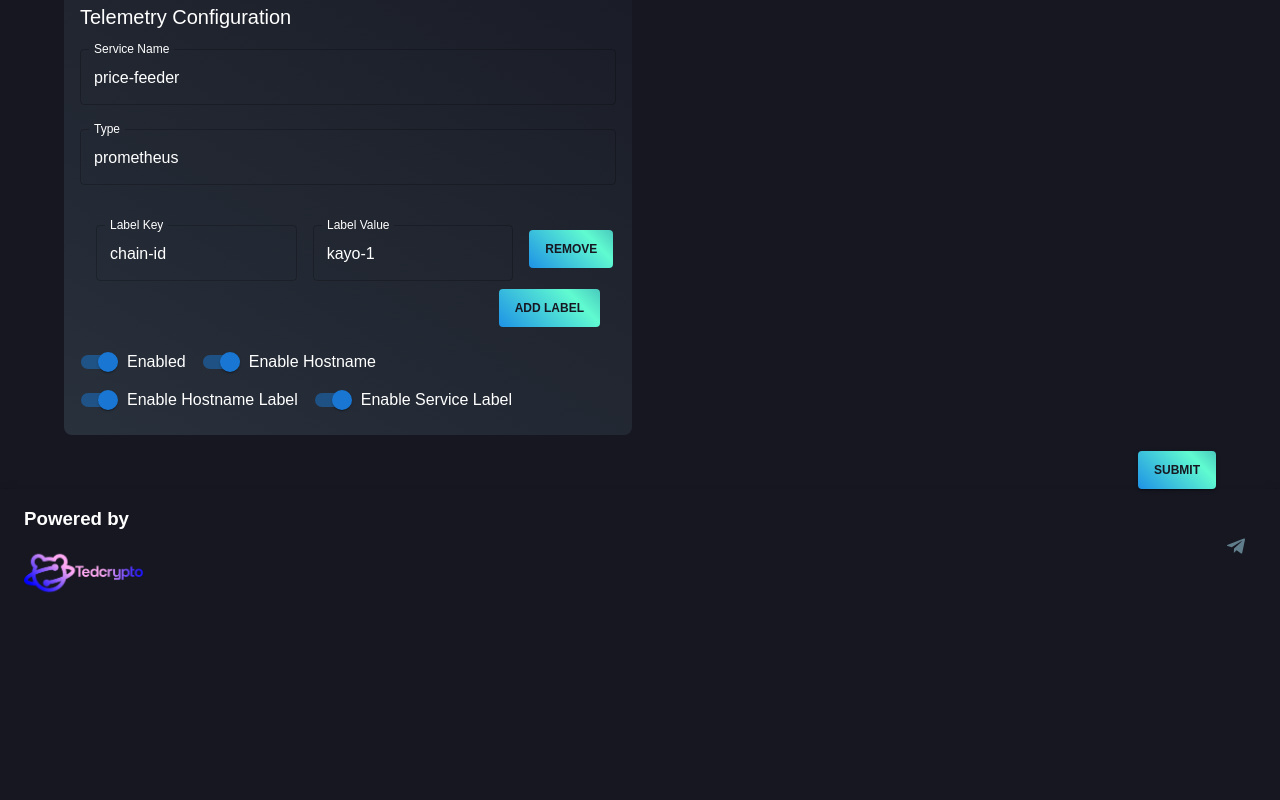
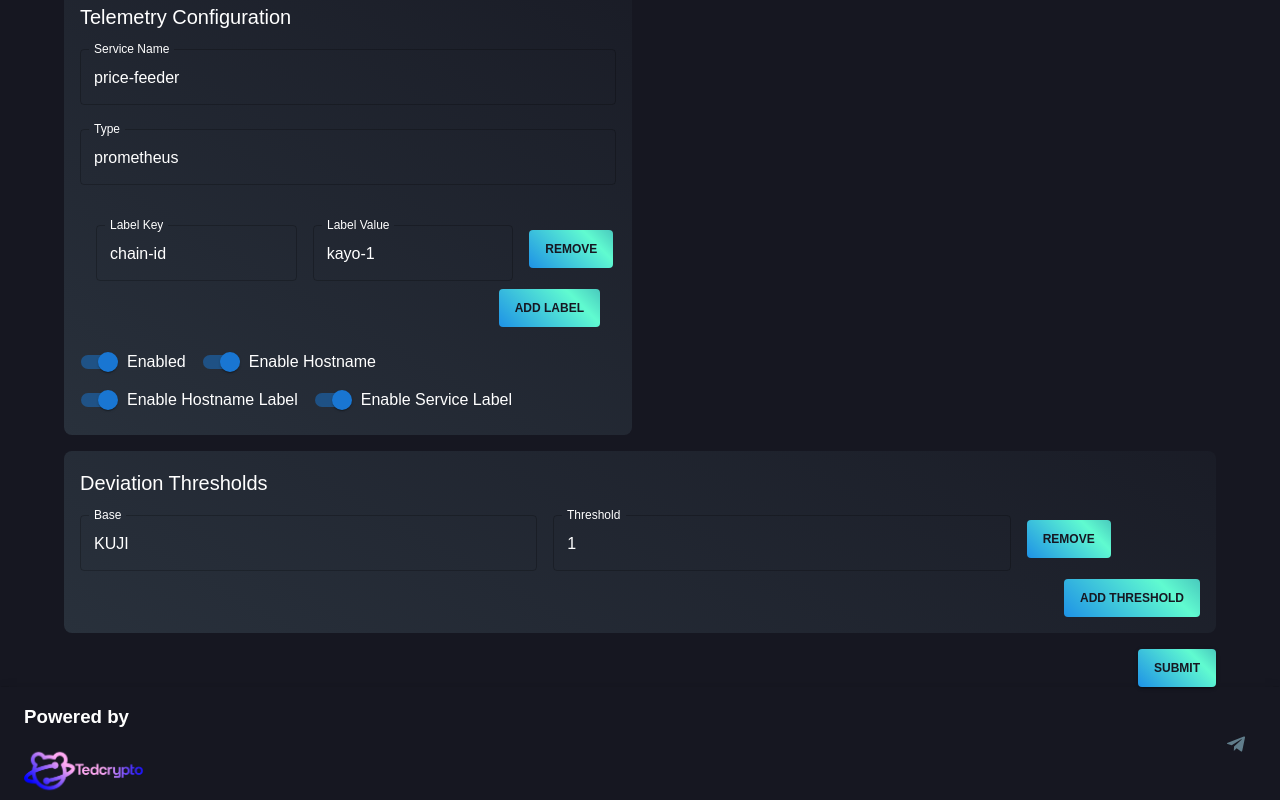
Before and after one commit to TedcryptoOrg/kujira-price-feeder-ui, a React (Create React App) app: page /form in a window 1280 px wide. Shown: the part 911-1711 px from the top of the page. Before the commit the page ends 1513 px from the top, so only its background shows below. Built offline with nearby package versions, Linux system fonts and the light colour scheme.

Commit message:
feat: deviation thresholds

```diff
--- /dev/null
+++ b/src/components/configuration_form/DeviationThresholdsForm.tsx
@@ -0,0 +1,65 @@
+import React from 'react';
+import TextField from '@mui/material/TextField';
+import Button from '@mui/material/Button';
+import Grid from '@mui/material/Grid';
+import { DeviationThresholds } from "../../interfaces";
+
+interface DeviationThresholdsFormProps {
+    config: DeviationThresholds[];
+    onConfigChange: (newConfig: DeviationThresholds[]) => void;
+}
+
+const DeviationThresholdsForm: React.FC<DeviationThresholdsFormProps> = ({ config, onConfigChange }) => {
+    const handleThresholdChange = (index: number, event: React.ChangeEvent<HTMLInputElement | HTMLTextAreaElement>) => {
+        const newThresholds = [...config];
+        newThresholds[index] = { ...newThresholds[index], [event.target.name]: event.target.value };
+        onConfigChange(newThresholds);
+    };
+
+    const handleAddThreshold = () => {
+        onConfigChange([...config, { base: '', threshold: '' }]);
+    };
+
+    const handleRemoveThreshold = (index: number) => {
+        const newThresholds = [...config];
+        newThresholds.splice(index, 1);
+        onConfigChange(newThresholds);
+    };
+
+    return (
+        <>
+            {config.map((threshold, index) => (
+                <Grid container spacing={2} alignItems="center" key={index}>
+                    <Grid item xs={5}>
+                        <TextField
+                            label="Base"
+                            name="base"
+                            value={threshold.base}
+                            onChange={(event) => handleThresholdChange(index, event)}
+                            margin="normal"
+                            fullWidth
+                        />
+                    </Grid>
+                    <Grid item xs={5}>
+                        <TextField
+                            label="Threshold"
+                            name="threshold"
+                            value={threshold.threshold}
+                            onChange={(event) => handleThresholdChange(index, event)}
+                            margin="normal"
+                            fullWidth
+                        />
+                    </Grid>
+                    <Grid item xs={2}>
+                        <Button onClick={() => handleRemoveThreshold(index)}>Remove</Button>
+                    </Grid>
+                </Grid>
+            ))}
+            <Grid container justifyContent="flex-end">
+                <Button onClick={handleAddThreshold}>Add Threshold</Button>
+            </Grid>
+        </>
+    );
+};
+
+export default DeviationThresholdsForm;
--- a/src/components/configuration_form/MainForm.tsx
+++ b/src/components/configuration_form/MainForm.tsx
@@ -3,7 +3,16 @@ import Box from '@mui/material/Box';
 import Grid from '@mui/material/Grid';
 import Button from '@mui/material/Button';
 import Typography from '@mui/material/Typography';
-import {ServerConfig, Account, GlobalConfig, Rpc, Keyring, KujiraPriceFeederConfig, Telemetry} from "../../interfaces";
+import {
+    ServerConfig,
+    Account,
+    GlobalConfig,
+    Rpc,
+    Keyring,
+    KujiraPriceFeederConfig,
+    Telemetry,
+    DeviationThresholds
+} from "../../interfaces";
 import AccountConfigForm from "./AccountConfigForm";
 import RpcConfigForm from "./RpcConfigForm";
 import GlobalConfigForm from "./GlobalConfigForm";
@@ -13,6 +22,7 @@ import {styled} from '@mui/system';
 import {useLocation} from 'react-router-dom';
 import CustomSnackbar from "../CustomSnackBar";
 import TelemetryConfigForm from "./TelemetryConfigForm";
+import DeviationThresholdsForm from "./DeviationThresholdsForm";
 
 const json2toml = require('json2toml');
 
@@ -69,6 +79,7 @@ const MainForm: React.FC = () => {
         service_name: 'price-feeder',
         type: 'prometheus',
     });
+    const [deviationThresholdsData, setDeviationThresholdsData] = useState([{ base: 'KUJI', threshold: '1' } as DeviationThresholds]);
 
     useEffect(() => {
         if (jsonData) {
@@ -102,6 +113,16 @@ const MainForm: React.FC = () => {
                 rpc_timeout: jsonData.rpc.rpc_timeout || '',
                 tmrpc_endpoint: jsonData.rpc.tmrpc_endpoint || '',
             });
+            setTelemetryConfig({
+                enable_hostname: jsonData.telemetry.enable_hostname || false,
+                enable_hostname_label: jsonData.telemetry.enable_hostname_label || false,
+                enable_service_label: jsonData.telemetry.enable_service_label || false,
+                enabled: jsonData.telemetry.enabled || false,
+                global_labels: jsonData.telemetry.global_labels || [],
+                service_name: jsonData.telemetry.service_name || '',
+                type: jsonData.telemetry.type || '',
+            });
+            setDeviationThresholdsData(jsonData.deviation_thresholds || []);
         }
     }, [jsonData]);
 
@@ -129,6 +150,10 @@ const MainForm: React.FC = () => {
         setTelemetryConfig(newTelemetryConfig);
     }
 
+    const handleDeviationThresholdDataChange = (newDeviationThresholdsData: DeviationThresholds[]) => {
+        setDeviationThresholdsData(newDeviationThresholdsData);
+    }
+
     const handleSubmit = async (event: React.FormEvent<HTMLFormElement>) => {
         event.preventDefault();
 
@@ -141,7 +166,7 @@ const MainForm: React.FC = () => {
             rpc: rpcConfig,
             telemetry: telemetryConfig,
             provider_endpoints: [],
-            deviation_thresholds: [],
+            deviation_thresholds: deviationThresholdsData,
             currency_pairs: [],
             provider_min_overrides: [],
         };
@@ -211,6 +236,12 @@ const MainForm: React.FC = () => {
                         <TelemetryConfigForm config={telemetryConfig} onConfigChange={handleTelemetryChange}/>
                     </StyledBox>
                 </Grid>
+                <Grid item xs={12}>
+                    <StyledBox p={2} border={1} borderRadius={2}>
+                        <Typography variant="h6">Deviation Thresholds</Typography>
+                        <DeviationThresholdsForm config={deviationThresholdsData} onConfigChange={handleDeviationThresholdDataChange}/>
+                    </StyledBox>
+                </Grid>
                 <Grid item xs={12} container justifyContent="flex-end">
                     <Button type="submit" variant="contained" color="primary">
                         Submit
```
